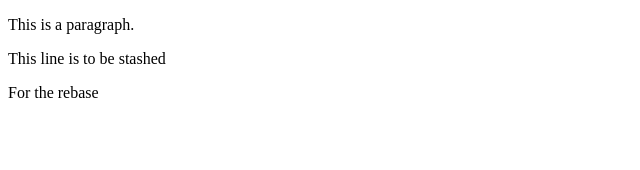
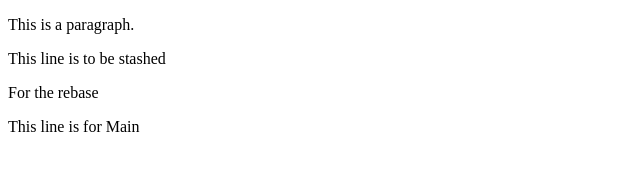
Before and after one commit to ubaid0409/New-Practise, a plain HTML site: page index.html in a window 1280 px wide. Shown: the whole page, without its empty margins (0-640 px from the left). Drawn offline with Linux system fonts and the light colour scheme.

Commit message:
conflict

```diff
--- a/index.html
+++ b/index.html
@@ -9,6 +9,6 @@
     <p>This is a paragraph.</p>
     <p>This line is to be stashed</p>
     <p>For the rebase</p>
-
+    <p>This line is for Main</p>
 </body>
 </html>
```
